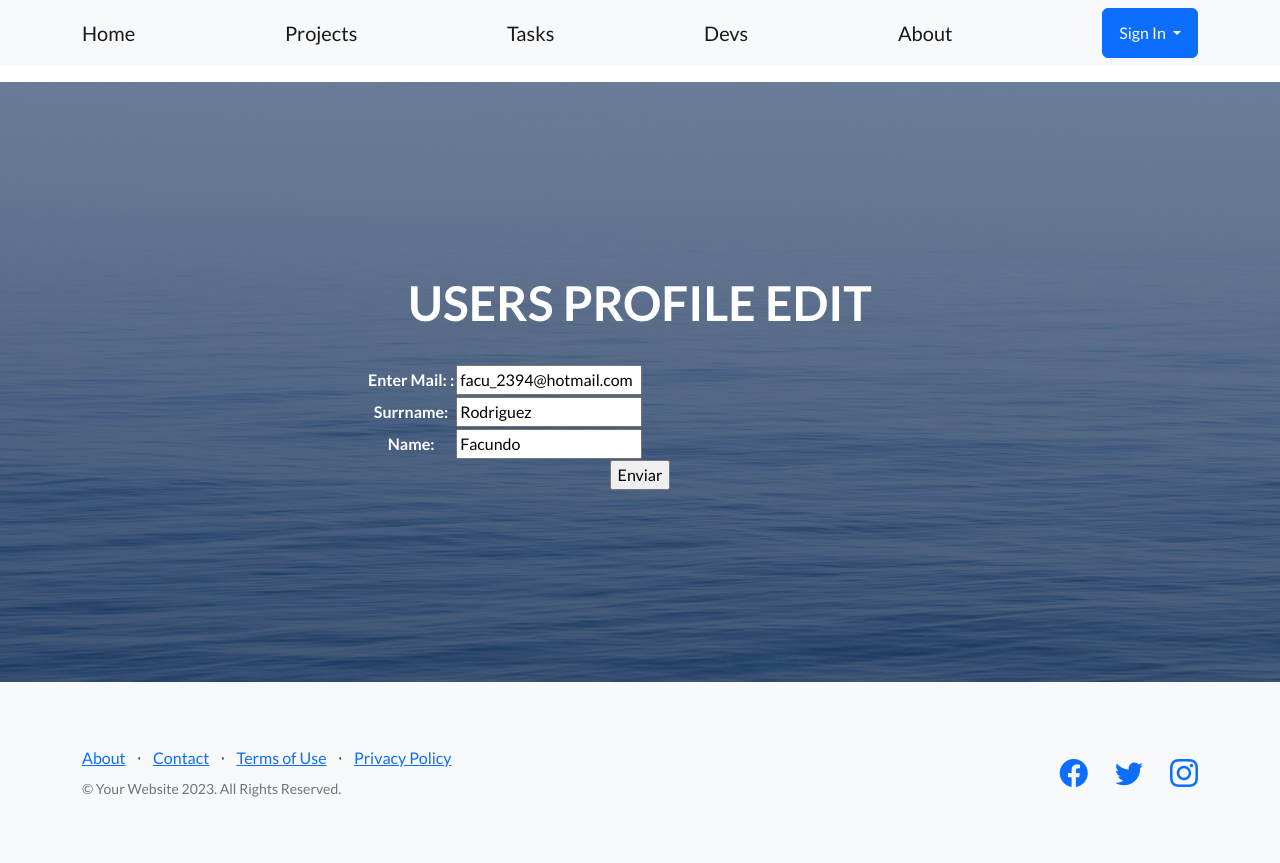
After one commit to esfacu/PlaygroundFinalProject-Rodriguez, a Django app: page /userEdit/ in a window 1280 px wide. The commit adds this page. Run offline with Django 4.2, Linux system fonts and the light colour scheme; a user stored in the database is signed in; some libraries are stand-ins or nearby versions.

Commit message:
SE AGREGA EDIT DE USUARIOS

```diff
--- a/mysite/myapp/forms.py
+++ b/mysite/myapp/forms.py
@@ -1,6 +1,6 @@
 from django import forms
-from .models import Project, Developers, Task
-from django.contrib.auth.forms import UserCreationForm
+from .models import Project, Developers, Task, User
+from django.contrib.auth.forms import UserCreationForm, UserModel, UserChangeForm
 
 
 class ProjectForm(forms.ModelForm):
@@ -17,3 +17,14 @@ class TaskForm(forms.ModelForm):
     class Meta:
         model = Task
         fields = ['title', 'description', 'project','done', 'priority']
+
+
+class UserEditForm(UserChangeForm):
+    password = None
+    email = forms.EmailField(label="Enter Mail: ")
+    last_name = forms.CharField(label="Surrname")
+    first_name = forms.CharField(label="Name")
+
+    class Meta:
+        model = User
+        fields =  ['email', 'last_name', 'first_name']
--- a/mysite/myapp/templates/landingpage/index.html
+++ b/mysite/myapp/templates/landingpage/index.html
@@ -15,6 +15,10 @@
         <link href="https://fonts.googleapis.com/css?family=Lato:300,400,700,300italic,400italic,700italic" rel="stylesheet" type="text/css" />
         <!-- Core theme CSS (includes Bootstrap)-->
         <link rel="stylesheet" type="text/css" href="{% static 'landingpage/css/styles.css' %}">
+        <script src="https://code.jquery.com/jquery-3.6.0.min.js"></script>
+        <script src="https://maxcdn.bootstrapcdn.com/bootstrap/4.5.2/js/bootstrap.min.js"></script>
+
+
     </head>
     <body>
         <!-- Navigation-->
@@ -25,7 +29,18 @@
                     <a class="navbar-brand" href="/tasks">Tasks</a>
                     <a class="navbar-brand" href="/devs">Devs</a>
                     <a class="navbar-brand" href="/about">About</a>
-                <a class="btn btn-primary" href="#signup">Sign Up</a>
+                    <div class="dropdown">
+                        <button class="btn btn-primary dropdown-toggle" type="button" id="dropdownMenuButton" data-toggle="dropdown" aria-haspopup="true" aria-expanded="false">
+                          Sign In
+                        </button>
+                        <div class="dropdown-menu" aria-labelledby="dropdownMenuButton">
+                            <a class="btn btn-light" href="/login">Log In</a>
+                            <a class="btn btn-light" href="/userEdit">Edit Profile</a>
+                            <a class="btn btn-light" href="/registro">Register</a>
+                            <a class="btn btn-light" href="/logout">Log Out</a>
+                        </div>
+                    </div>
+
             </div>
         </nav>
         <!-- Masthead-->
--- /dev/null
+++ b/mysite/myapp/templates/login/logout.html
@@ -0,0 +1,4 @@
+{% extends 'landingpage/index.html' %}
+{% block content %}
+<h1>Log Out</h1>
+{% endblock content %}
--- /dev/null
+++ b/mysite/myapp/templates/users/editarPerfil.html
@@ -0,0 +1,18 @@
+{% extends 'landingpage/index.html' %}
+{% block content %}
+<h1>USERS PROFILE EDIT</h1>
+<br>
+<form action="" method="POST">{% csrf_token %}
+
+    <!-- Acá está la magia de Django-->
+
+    <table>
+
+        {{ miFormulario }}
+
+    </table>
+
+    <input type="submit", value="Enviar">
+
+</form>
+{% endblock %}
--- a/mysite/myapp/urls.py
+++ b/mysite/myapp/urls.py
@@ -1,9 +1,8 @@
 from django.urls import path
 from . import views
 from .views import *
-#Para login
-from django.contrib.auth.forms import AuthenticationForm
-from django.contrib.auth import login, authenticate
+#Para logout
+from django.contrib.auth.views import LogoutView
 
 
 
@@ -30,4 +29,8 @@ urlpatterns = [
     path('login/', views.login_request, name='Login'),
     path('', views.login_request, name='Login'),
     path('registro/', views.register, name='registro'),
+    path('logout/', LogoutView.as_view(template_name='login/logout.html')),
+
+    #users
+    path('userEdit/', views.editarPerfil, name="EditarPerfil"),
 ]
--- a/mysite/myapp/views.py
+++ b/mysite/myapp/views.py
@@ -1,7 +1,7 @@
 from django.http import HttpResponse
 from .models import Project, Task, Developers, CustomUserCreationForm
 from django.shortcuts import get_object_or_404, render, redirect
-from .forms import ProjectForm, DevForm, TaskForm
+from .forms import ProjectForm, DevForm, TaskForm, UserEditForm
 from django.contrib import messages
 from django.views.generic import ListView, DeleteView, UpdateView
 from django.urls import reverse_lazy
@@ -147,3 +147,19 @@ def register(request):
     else:
         form = CustomUserCreationForm()
     return render(request, 'login/registro.html', {'form': form})
+
+
+def editarPerfil(request):
+    usuario = request.user
+    if request.method == 'POST':
+        miFormulario = UserEditForm(request.POST, instance=request.user)
+
+        if miFormulario.is_valid():
+            miFormulario.save()
+
+            return render(request, "index.html")
+
+    else:
+        miFormulario = UserEditForm(instance=request.user)
+
+    return render(request, "users/editarPerfil.html", {"miFormulario": miFormulario, "usuario": usuario})
```
Also changed, not shown: mysite/db.sqlite3.
